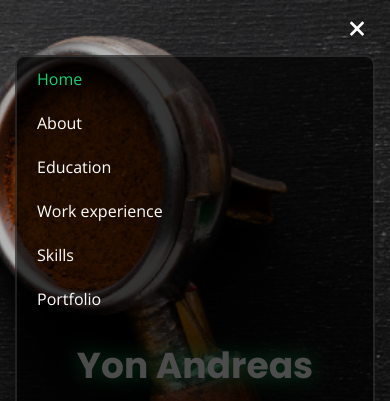
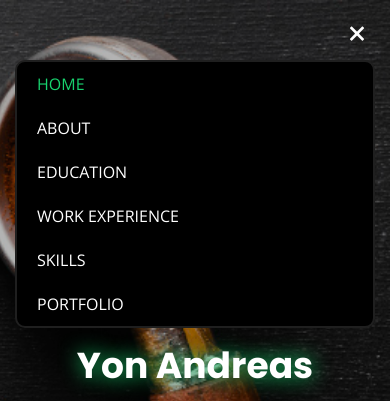
Before and after one commit to oyon87/yonandreas, a plain HTML site: page index.html in a window 390 px wide. Both pictures are taken after a click on the button 357 px from the left and 28 px from the top of the page. Shown: the top 401 px of the page. Drawn offline with nearby package versions, Linux system fonts and the light colour scheme.

Commit message:
fix nav menu on mobile

```diff
--- a/assets/css/style.css
+++ b/assets/css/style.css
@@ -173,7 +173,7 @@ h1, h2, h3, h4, h5, h6 {
 .mobile-nav-toggle {
   position: fixed;
   right: 15px;
-  top: 15px;
+  top: 20px;
   z-index: 9998;
   border: 0;
   background: none;
@@ -189,19 +189,21 @@ h1, h2, h3, h4, h5, h6 {
 }
 .mobile-nav {
 	position: fixed;
-	top: 55px;
+	top: 60px;
 	right: 15px;
-	bottom: 15px;
+	bottom: auto;
 	left: 15px;
 	z-index: 9999;
 	overflow-y: auto;
-	background: rgba(0, 0, 0, 0.7);
+	background: rgba(0, 0, 0, 1);
 	transition: ease-in-out 0.2s;
 	opacity: 0;
 	visibility: hidden;
 	border-radius: 10px;
 	padding-top: 10px 0;
 	border: 2px solid rgba(255, 255, 255, 0.12);
+	max-width: 600px;
+	margin: 0 auto;
 }
 .mobile-nav * {
 	margin: 0;
@@ -220,14 +222,28 @@ h1, h2, h3, h4, h5, h6 {
 	position: relative;
 	color: #fff;
 	padding: 10px 20px;
-	font-weight: 500;
+	font-weight: 400;
 	outline: none;
+	text-transform: uppercase;
 }
 .mobile-nav a:hover,
 .mobile-nav .active > a,
 .mobile-nav li:hover > a {
 	color: #18d26e;
 	text-decoration: none;
+}
+
+@media (min-width: 770px) {
+	.mobile-nav-toggle {
+		top: 30px;
+		right: 30px;
+	}
+
+	.mobile-nav {
+		top: 80px;
+		margin: 0 auto;
+		max-width: 800px;
+	}
 }
 
 /*== Header Top ==*/
@@ -298,6 +314,7 @@ section .container {
   section.section-show {
     top: 80px;
     padding-bottom: 4em;
+    margin: 0 auto;
   }
 }
 
```
